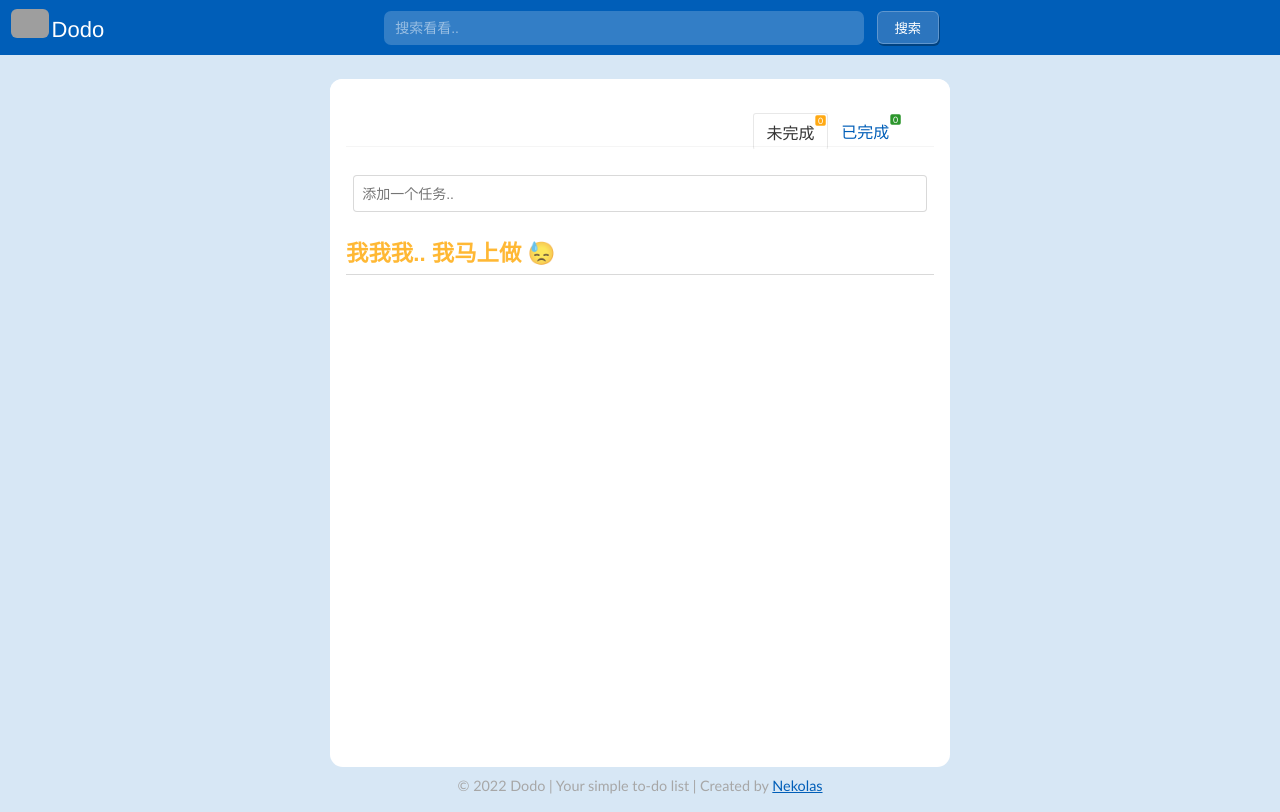
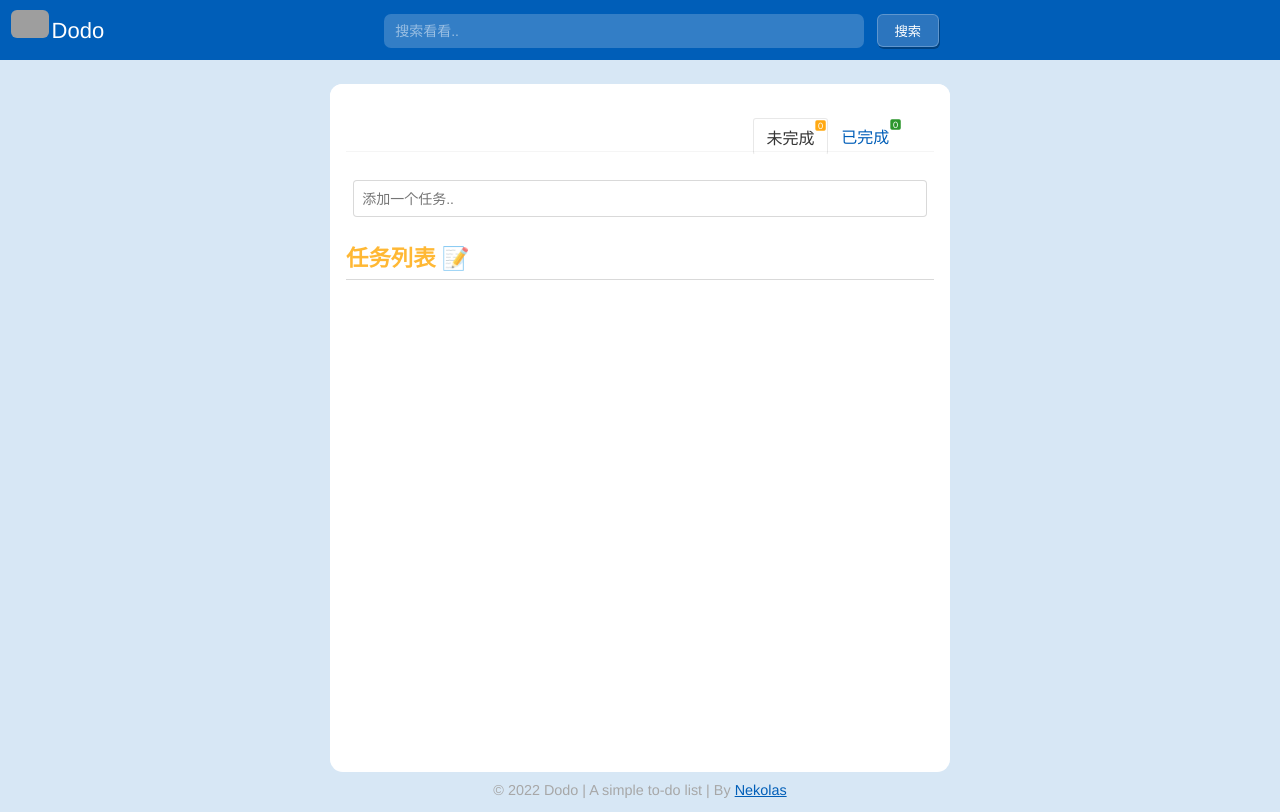
Before and after one commit to nicopcat/dodo2.0, a Vue app: page / in a window 1280 px wide. Built offline with nearby package versions, Linux system fonts and the light colour scheme; grey boxes are pictures that could not be loaded.

Commit message:
修改icon link url; some ui, footer context.

```diff
--- a/src/components/body/DoneList.vue
+++ b/src/components/body/DoneList.vue
@@ -1,6 +1,6 @@
 <template>
   <base-lists>
-    <h2>做完啦 🎉🤭</h2>
+    <h2>完成任务 🎉</h2>
     <transition-group fade tag="ul" v-if="isFiltering == '' && doneList !== 0">
       <base-single-li v-for="item in doneList" :key="item.id">
         <input type="checkbox" checked @click="uncheckTodoTask(item.id)" />
--- a/src/components/body/TodoList.vue
+++ b/src/components/body/TodoList.vue
@@ -1,6 +1,6 @@
 <template>
   <base-lists>
-    <h2>我我我.. 我马上做 😓</h2>
+    <h2>任务列表 📝</h2>
     <transition-group appear tag="ul" v-if="thefilteredWord == ''">
       <base-single-li v-for="item in todoList" :key="item.id">
         <span class="checkbox">
--- a/src/components/layouts/TheFooter.vue
+++ b/src/components/layouts/TheFooter.vue
@@ -1,7 +1,7 @@
 <template>
   <div>
     <span
-      >© 2022 Dodo | Your simple to-do list | Created by
+      >© 2022 Dodo | A simple to-do list | By
       <a href="https://nekolas.cafe/">Nekolas</a></span
     >
   </div>
@@ -13,7 +13,7 @@ export default {};
 
 <style scoped>
 div {
-  font-family: "Trebuchet MS", sans-serif;
+  font-family: helvetica, "Trebuchet MS", sans-serif;
   position: absolute;
   bottom: 0;
   width: 100%;
--- a/src/components/layouts/TheHeader.vue
+++ b/src/components/layouts/TheHeader.vue
@@ -1,7 +1,7 @@
 <template>
   <div class="nav">
     <div class="logo">
-      <a href="/dodo-v2">
+      <a href="/">
         <!-- 引入assets中的img -->
         <!-- <img src="@/assets/icon.svg" alt="logo" /> -->
         <img
@@ -31,26 +31,28 @@ export default {
 .nav {
   /* min-width: 420px; */
   width: 100%;
-  height: 55px;
+  height: 60px;
   background-color: rgb(0, 94, 184);
   display: flex;
-  flex-direction: row;
+  flex-flow: row nowrap;
   justify-content: stretch;
+  align-items: center;
   line-height: 55px;
 }
+
+.nav .logo {
+  position: absolute;
+  left: 0.6rem;
+  width: 8rem;
+  margin: 2px 0;
+}
+
 .nav .logo a img {
   width: 38px;
   float: left;
   margin: 7px 3px;
   border-radius: 6px;
   margin-left: 0.8%;
-}
-.nav .logo {
-  position: absolute;
-  left: 0.6rem;
-  width: 8rem;
-
-  margin: 2px 0;
 }
 
 .nav h2 {
```
